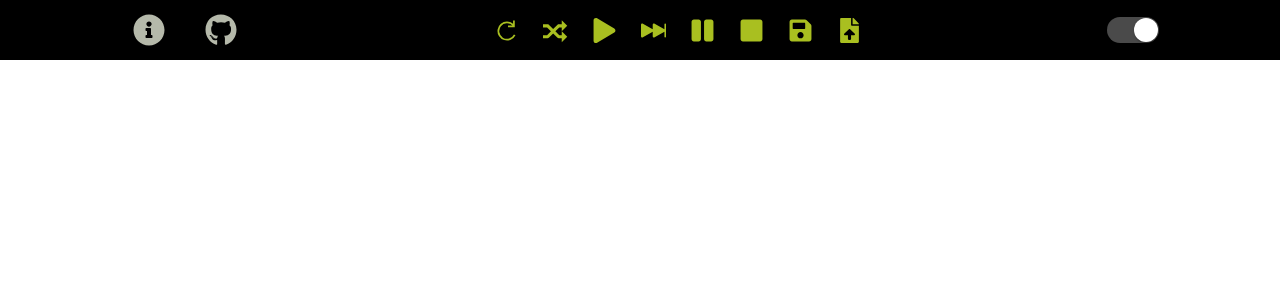
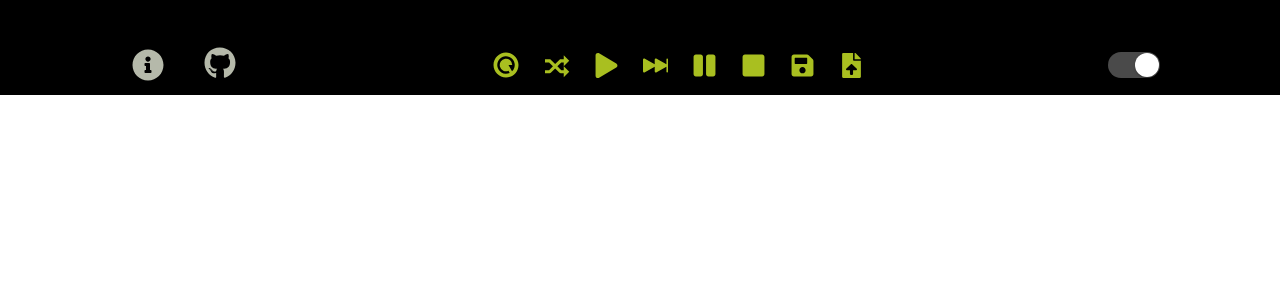
Before and after one commit to Eric761/stable-matching-algo-viz, a React (Create React App) app: page / in a window 1280 px wide. Shown: the top 300 px of the page. Built offline with nearby package versions, Linux system fonts and the light colour scheme.

Commit message:
Added Notifier component & linked github
Signed-off-by: Fardeen <fkamal@ee.iitr.ac.in>

```diff
--- a/package.json
+++ b/package.json
@@ -10,6 +10,7 @@
     "react": "^17.0.2",
     "react-dom": "^17.0.2",
     "react-icons": "^4.2.0",
+    "react-router-dom": "^5.2.0",
     "react-scripts": "4.0.3",
     "styled-components": "^5.3.0",
     "web-vitals": "^1.1.2"
--- a/src/App.js
+++ b/src/App.js
@@ -1,5 +1,6 @@
 import React, { useState } from "react";
 import Header from "./components/Header/Header";
+import Notifier from "./components/Notifier/Notifier";
 
 const App = () => {
   const [styleBg, setStyleBg] = useState({
@@ -18,6 +19,7 @@ const App = () => {
   };
   return (
     <div className="App" style={styleBg}>
+      <Notifier />
       <Header handleChangeBgColor={handleChangeBgColor} />
     </div>
   );
--- a/src/components/Header/Header.js
+++ b/src/components/Header/Header.js
@@ -12,12 +12,13 @@ import {
 } from "react-icons/fa";
 import { BsSkipForwardFill } from "react-icons/bs";
 import { ImShuffle } from "react-icons/im";
-import { GrRotateRight } from "react-icons/gr";
+import { RiRestartFill } from "react-icons/ri";
 import {
   HeaderContainer,
   NavContainer,
   IconContainer,
   ToggleContainer,
+  StyledLink,
 } from "./HeaderElements";
 
 const StyledSwitch = withStyles((theme) => ({
@@ -84,10 +85,15 @@ const Header = ({ handleChangeBgColor }) => {
     <HeaderContainer>
       <NavContainer>
         <FaInfoCircle className={`nav-icon-style-${state}`} />
-        <FaGithub className={`nav-icon-style-${state}`} />
+        <a
+          href="https://github.com/Eric761/stable-matching-algo-viz"
+          target="_blank"
+        >
+          <FaGithub className={`nav-icon-style-${state}`} />
+        </a>
       </NavContainer>
       <IconContainer>
-        <GrRotateRight className={`icon-style-${state}`} />
+        <RiRestartFill className={`restart-icon-style-${state}`} />
         <ImShuffle className={`icon-style-${state}`} />
         <FaPlay className={`icon-style-${state}`} />
         <BsSkipForwardFill className={`icon-style-${state}`} />
--- a/src/components/Header/HeaderElements.js
+++ b/src/components/Header/HeaderElements.js
@@ -1,4 +1,5 @@
 import styled from "styled-components";
+import { Link } from "react-router-dom";
 
 export const HeaderContainer = styled.div`
   height: 60px;
@@ -11,6 +12,13 @@ export const NavContainer = styled.div`
   display: flex;
   justify-content: center;
   align-items: center;
+
+  a {
+    text-decoration: none;
+    &:hover {
+      text-decoration: none;
+    }
+  }
 
   .nav-icon-style-true {
     color: #b5b9aa;
@@ -38,10 +46,41 @@ export const NavContainer = styled.div`
   }
 `;
 
+export const StyledLink = styled(Link)`
+  text-decoration: none;
+  &:hover {
+    text-decoration: none;
+  }
+`;
+
 export const IconContainer = styled.div`
   display: flex;
   justify-content: center;
   align-items: center;
+
+  .restart-icon-style-true {
+    color: #a9bf20;
+    height: 30px;
+    width: 30px;
+    margin: 0 12px;
+    cursor: pointer;
+
+    &:hover {
+      color: #dcff00;
+    }
+  }
+  .restart-icon-style-false {
+    color: #545454;
+    height: 30px;
+    width: 30px;
+    margin: 0 12px;
+    cursor: pointer;
+    transition: 0.1s ease-in;
+
+    &:hover {
+      color: #000000;
+    }
+  }
 
   .icon-style-true {
     color: #a9bf20;
--- /dev/null
+++ b/src/components/Notifier/Notifier.js
@@ -0,0 +1,7 @@
+import React from "react";
+
+const Notifier = () => {
+  return <div style={{ height: "35px", backgroundColor: "transparent" }}></div>;
+};
+
+export default Notifier;
```
Also changed, not shown: 1 other file (tests, documents, lock files or other folders).
